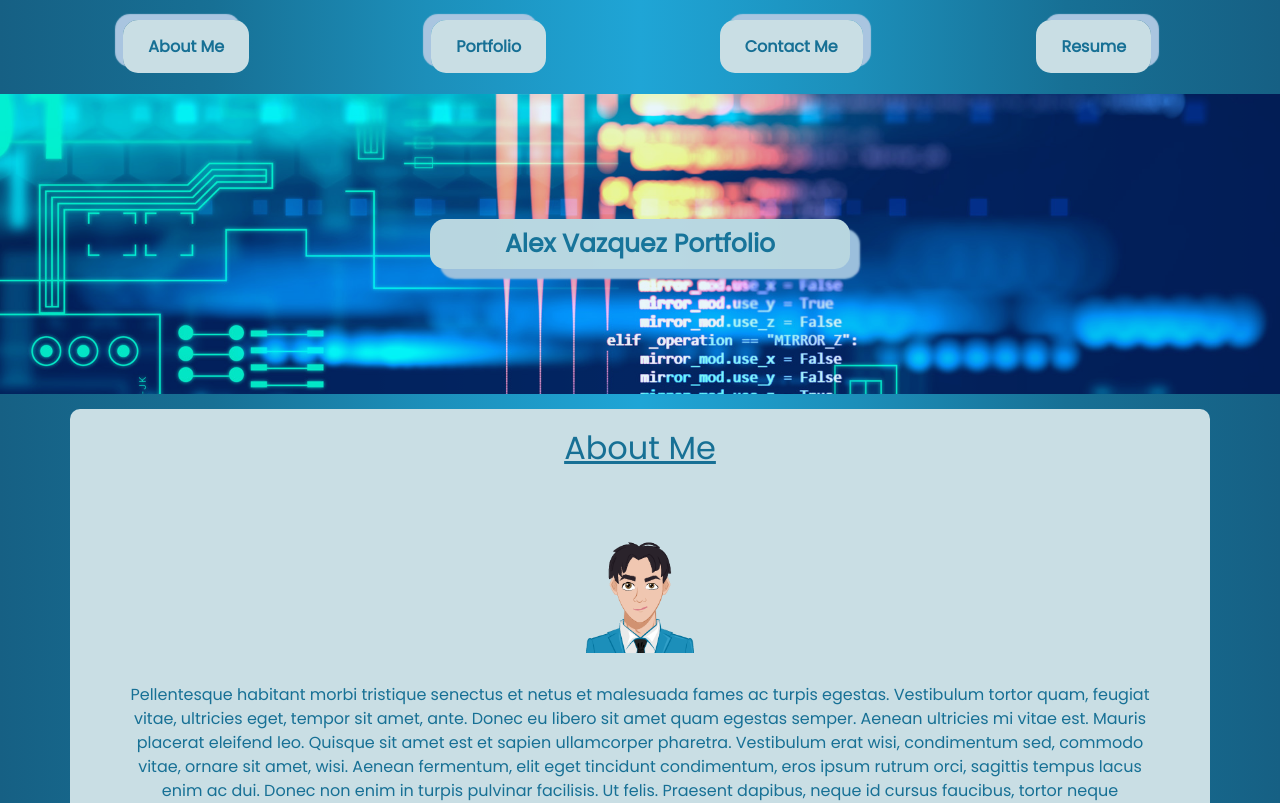
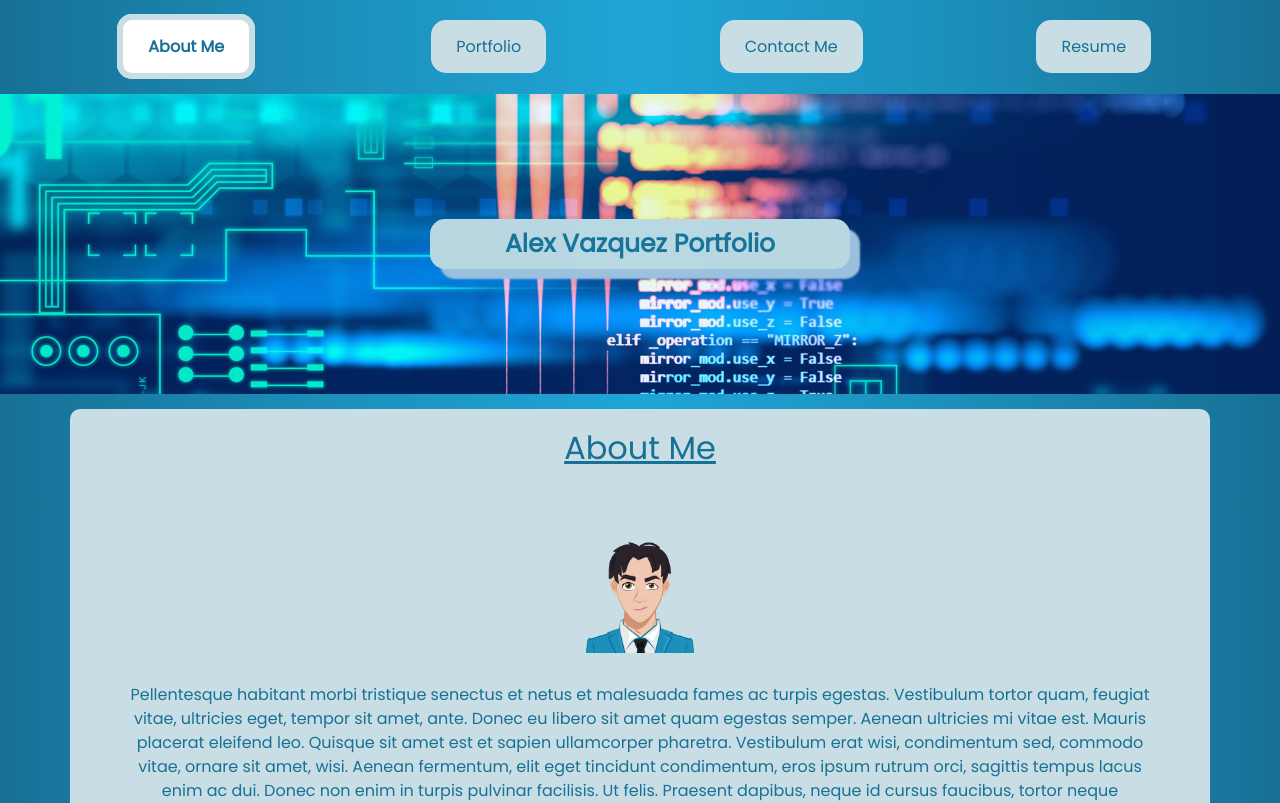
Before and after one commit to avazque008/personal-portfolio-react, a React (Create React App) app: page / in a window 1280 px wide. Shown: the top 803 px of the page. Built offline with nearby package versions, Linux system fonts and the light colour scheme.

Commit message:
useState for Navigation and added conditional rendering

```diff
--- a/src/App.js
+++ b/src/App.js
@@ -1,14 +1,17 @@
-import React from 'react';
+import React, { useState } from 'react';
 import Header from './components/Header';
 import About from './components/About-Me';
 import Footer from './components/Footer';
 
 function App() {
+  const [categorySelected, setCategorySelected] = useState('me');
+
+
   return (
     <div>
-      <Header/>
-      <About/>
-      <Footer/>
+      <Header setCategorySelected={setCategorySelected} categorySelected={categorySelected} />
+      {categorySelected === 'me' && <About />}
+      <Footer />
     </div>
   );
 }
--- a/src/components/Header/index.js
+++ b/src/components/Header/index.js
@@ -1,10 +1,10 @@
 import React from "react";
 import Navigation from "../Navigation";
 
-function Header() {
+function Header({categorySelected, setCategorySelected }) {
     return (
         <div>
-            <Navigation />
+            <Navigation setCategorySelected={setCategorySelected} categorySelected={categorySelected} />
             <div className="title hero row">
                 <h1 className="col-12 col-md-4">Alex Vazquez Portfolio</h1>
             </div>
--- a/src/components/Navigation/index.js
+++ b/src/components/Navigation/index.js
@@ -1,20 +1,20 @@
 import React from "react";
 
-function Navigation() {
+function Navigation({categorySelected, setCategorySelected }) {
     return (
         <div className="header container-fluid">
             <ul className="row nav">
                 <li className="col-12 col-md-3">
-                    <span className="left">About Me</span>
+                    <span className={`${categorySelected === 'me' ? 'category-selected left' : 'category'}`} onClick={() => setCategorySelected('me')}>About Me</span>
                 </li>
                 <li className="col-12 col-md-3">
-                    <span className="left">Portfolio</span>
+                    <span className={`${categorySelected === 'portfolio' ? 'category-selected' : 'category'}`} onClick={() => setCategorySelected('portfolio')}>Portfolio</span>
                 </li>
                 <li className="col-12 col-md-3">
-                    <span className="right">Contact Me</span>
+                    <span className={`${categorySelected === 'contact' ? 'category-selected' : 'category'}`} onClick={() => setCategorySelected('contact')}>Contact Me</span>
                 </li>
                 <li className="col-12 col-md-3">
-                    <span className="right">Resume</span>
+                    <span className={`${categorySelected === 'resume' ? 'category-selected' : 'category'}`} onClick={() => setCategorySelected('resume')}>Resume</span>
                 </li>
             </ul>
         </div>
--- a/src/index.css
+++ b/src/index.css
@@ -1,8 +1,7 @@
 body {
   background-color: aliceblue;
   font-family: 'Poppins', sans-serif;
-  background-image: linear-gradient(to right, rgb(22, 96, 132), rgb(23, 112, 149),
-  rgb(28, 143, 186), rgb(31, 165, 214), rgb(28, 143, 186), rgb(23, 112, 149), rgb(22, 96, 132));
+  background-image: linear-gradient(to right, rgb(23, 112, 149),rgb(28, 143, 186), rgb(31, 165, 214), rgb(28, 143, 186), rgb(23, 112, 149));
 }
 
 .header {
@@ -19,20 +18,22 @@ body {
   text-align: center;
 }
 
-.nav span {
+.category {
   padding: 15px 25px;
   background-color: #C9DEE4;
   border-radius: 15px;
   color: #177095;
-  font-weight: 600;
+  font-weight: 300;
 }
 
-.left {
-  box-shadow: -8px -6px 1px #A9C5E0;
-}
+.category-selected {
+  padding: 15px 25px;
+  border-radius: 15px;
+  background-color: white;
+  color: #177095;
+  font-weight: 600;
+  border:6px solid #C9DEE4;
 
-.right {
-  box-shadow: 8px -6px 1px #A9C5E0;
 }
 
 .title {
```
